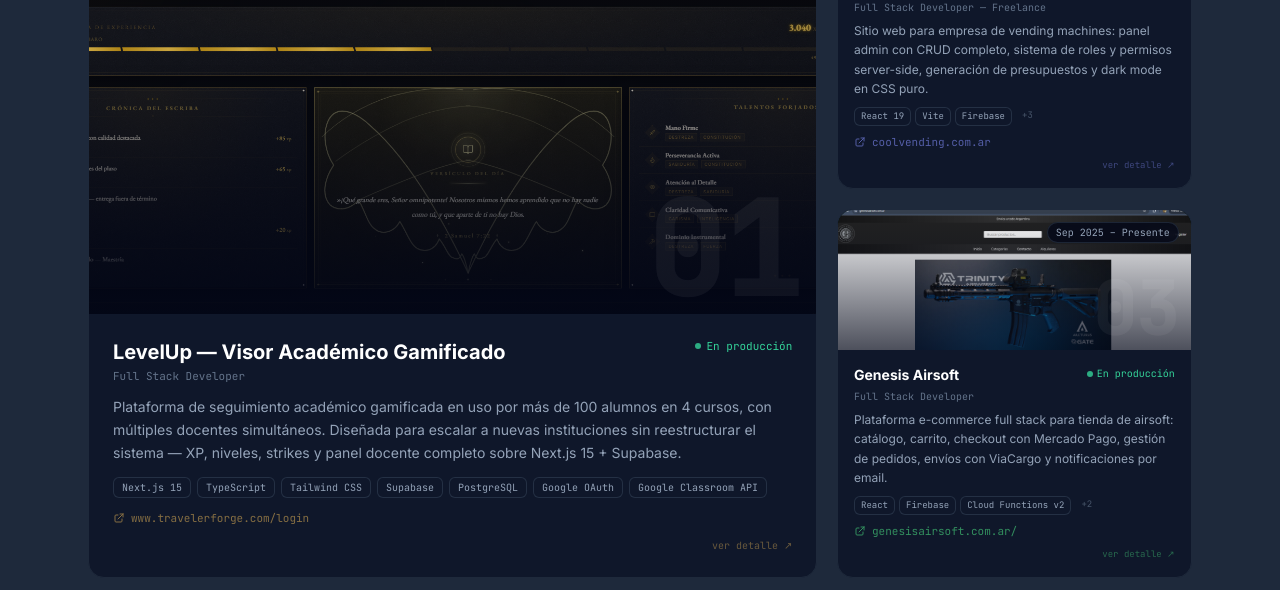
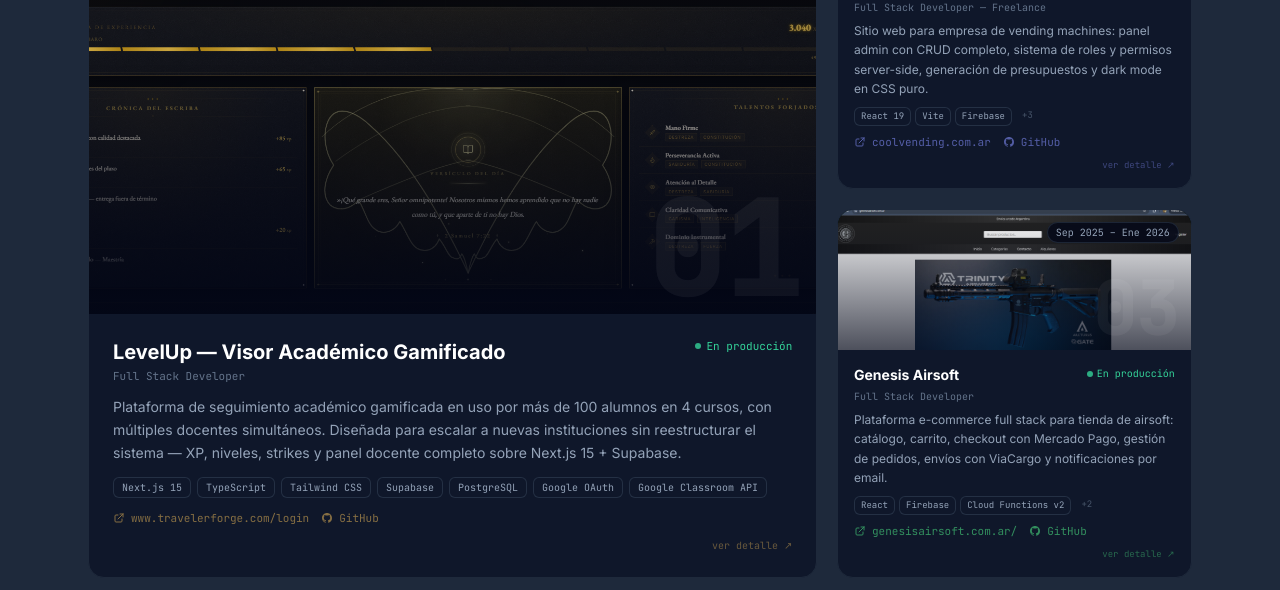
Before and after one commit to manuelestrada01/MEstrada, a React (Vite) app: page / in a window 1280 px wide. Shown: the part 2640-3230 px from the top of the page. Built offline with nearby package versions, Linux system fonts and the light colour scheme.

Commit message:
home fix

```diff
--- a/src/components/Experience.jsx
+++ b/src/components/Experience.jsx
@@ -208,6 +208,7 @@
     bullets: t.experience.jobs.levelup.bullets,
     tags: ['Next.js 15', 'TypeScript', 'Tailwind CSS', 'Supabase', 'PostgreSQL', 'Google OAuth', 'Google Classroom API'],
     link: 'https://www.travelerforge.com/login',
+    github: [{ label: 'GitHub', url: 'https://github.com/manuelestrada01/TravelerForge' }],
   },
   {
     key: 'coolvending',
@@ -219,6 +220,7 @@
     bullets: t.experience.jobs.coolvending.bullets,
     tags: ['React 19', 'Vite', 'Firebase', 'Bootstrap 5', 'Firestore', 'Firebase Auth'],
     link: 'https://coolvending.com.ar',
+    github: [{ label: 'GitHub', url: 'https://github.com/manuelestrada01/Coolvending' }],
   },
   {
     key: 'genesis',
@@ -230,6 +232,7 @@
     bullets: t.experience.jobs.genesis.bullets,
     tags: ['React', 'Firebase', 'Cloud Functions v2', 'Mercado Pago', 'ViaCargo'],
     link: 'https://genesisairsoft.com.ar/',
+    github: [{ label: 'GitHub', url: 'https://github.com/manuelestrada01/Genesis-Airsoft' }],
   },
   {
     key: 'bricklack',
--- a/src/i18n.js
+++ b/src/i18n.js
@@ -43,7 +43,7 @@
     heading: 'Mi trayectoria',
     jobs: {
       genesis: {
-        period: 'Sep 2025 – Presente',
+        period: 'Sep 2025 – Ene 2026',
         status: 'En producción',
         short: 'Plataforma e-commerce full stack para tienda de airsoft: catálogo, carrito, checkout con Mercado Pago, gestión de pedidos, envíos con ViaCargo y notificaciones por email.',
         bullets: [
@@ -174,7 +174,7 @@
     heading: 'My journey',
     jobs: {
       genesis: {
-        period: 'Sep 2025 – Present',
+        period: 'Sep 2025 – Jan 2026',
         status: 'Live',
         short: 'Full stack e-commerce platform for an airsoft store: catalog, cart, Mercado Pago checkout, order management, ViaCargo shipping logic and email notifications.',
         bullets: [
--- a/src/index.css
+++ b/src/index.css
@@ -2,8 +2,11 @@
 @tailwind components;
 @tailwind utilities;
 
-html {
+html,
+body {
   scroll-behavior: smooth;
+  overflow-x: hidden;
+  max-width: 100%;
 }
 
 /* Scroll reveal animation base state */
```
